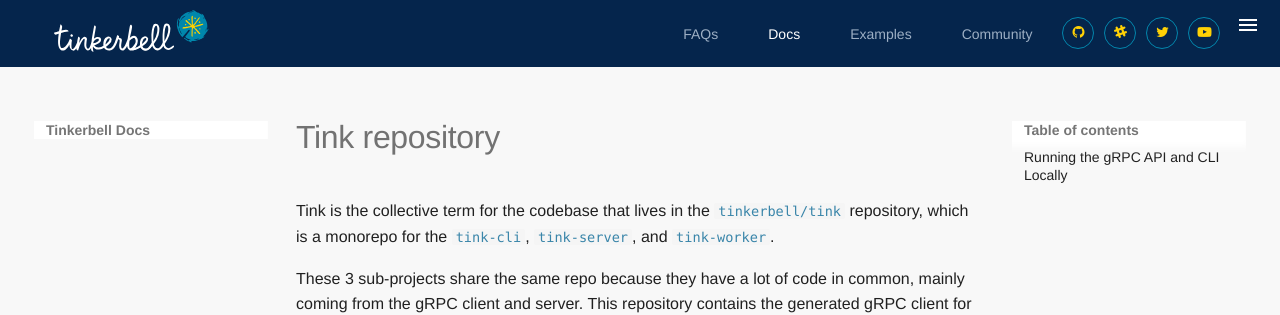
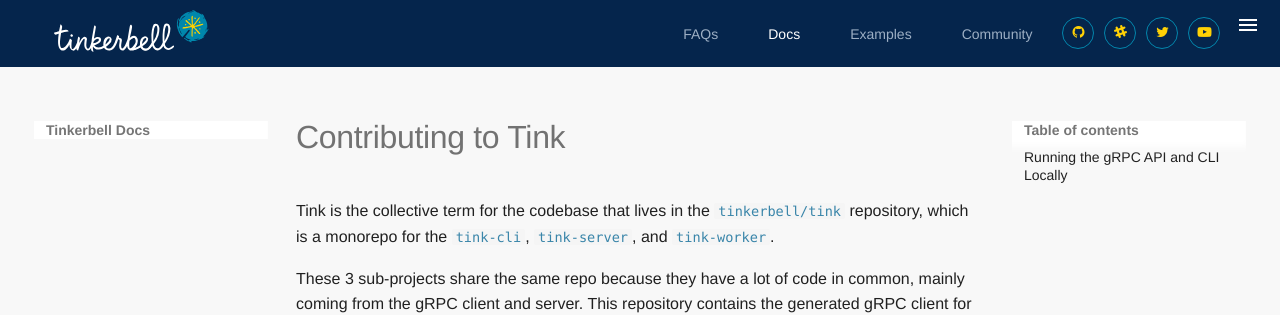
Before and after one commit to tinkerbell/tinkerbell-docs, an MkDocs documentation site: the page built from docs/contrib/tink.md, in a window 1280 px wide. Shown: the top 315 px of the page. Built offline with MkDocs 1.6.1 and Material for MkDocs 9.7.7, drawn with Linux system fonts in a browser that asks for light colours; some web fonts are replaced.

```diff
--- a/mkdocs.yml
+++ b/mkdocs.yml
@@ -39,8 +39,7 @@ nav:
 
   - Contribute:
     - Welcome: contrib/index.md
-    - Codebase: contrib/codebase.md
-    - Tink repository: contrib/tink.md
+    - Contributing to Tink: contrib/tink.md
 
 theme:
   name: material
```
